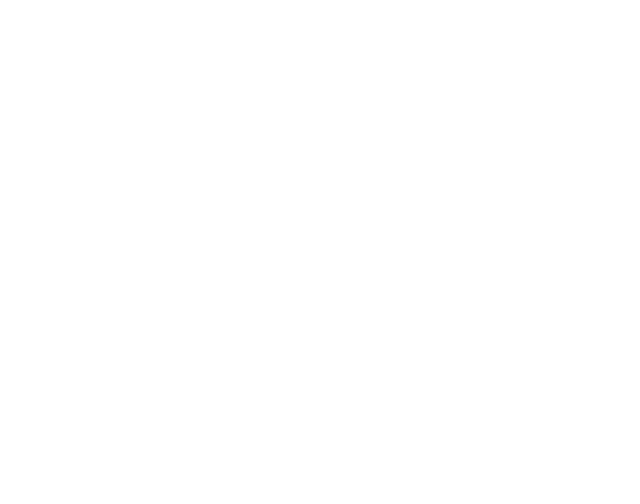
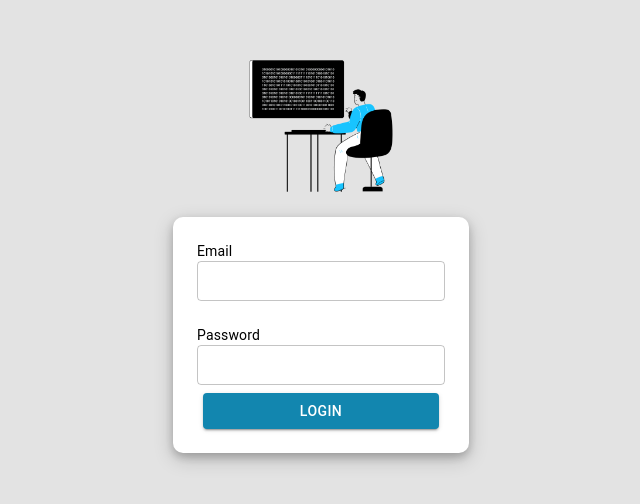
Before and after one commit to RushDynamic/StackOverflow-Clone, a React (Create React App) app in the folder stackoverflow-clone/: page / in a window 1280 px wide. Shown: the part 148-652 px from the top of the page, without its empty margins (319-959 px from the left). Built offline with nearby package versions, Linux system fonts and the light colour scheme.

Commit message:
Login component and route changes

```diff
--- a/stackoverflow-clone/src/components/App.jsx
+++ b/stackoverflow-clone/src/components/App.jsx
@@ -9,7 +9,7 @@
     return (
         <Router>
             <Switch>
-                <Route path='/login' component={Login} />
+                <Route path='/' exact component={Login} />
                 <Route path='/featured' component={Featured} />
                 <Route path='/users/:userId' component={UserProfile} />
             </Switch>
--- a/stackoverflow-clone/src/components/Login/LoginForm/LoginForm.jsx
+++ b/stackoverflow-clone/src/components/Login/LoginForm/LoginForm.jsx
@@ -5,8 +5,11 @@
 import { Button, Typography } from '@material-ui/core';
 import TextFieldInput from './TextFieldInput';
 import '../../../sassStyles/login-form.scss';
+import { useHistory } from 'react-router';
 
 function LoginForm() {
+    const history = useHistory();
+
     return (
         <>
             <Formik initialValues={{
@@ -14,7 +17,7 @@
                 password: ""
             }}
                 onSubmit={(data) => {
-                    console.log(data);
+                    history.push('/featured');
                 }}
                 validationSchema={loginDataSchema}
             >
--- a/stackoverflow-clone/src/sassStyles/login-form.scss
+++ b/stackoverflow-clone/src/sassStyles/login-form.scss
@@ -8,6 +8,7 @@
     flex-direction: column;
     justify-content: center;
     align-items: center;
+    background-color: #e3e3e3;
 }
 
 .login-form {
@@ -15,7 +16,9 @@
     flex-direction: column;
     justify-content: center;
     align-items: center;
-    background-color: #e3e3e3;
+    background-color: #ffffff;
+    border-radius: 10px;
+    box-shadow: 0 4px 8px 0 rgba(0, 0, 0, 0.2), 0 6px 20px 0 rgba(0, 0, 0, 0.19);
 }
 
 .login-form-field {
--- a/stackoverflow-clone/src/validations/FieldError.jsx
+++ b/stackoverflow-clone/src/validations/FieldError.jsx
@@ -4,7 +4,7 @@
 function FieldError(props) {
     return (
         <div className='field-error' style={{ color: 'red' }}>
-            <Typography variant="body2">{props.children}</Typography>
+            <Typography variant="body2" style={{ fontSize: '0.7rem' }}>{props.children}</Typography>
         </div>
     );
 }
```
